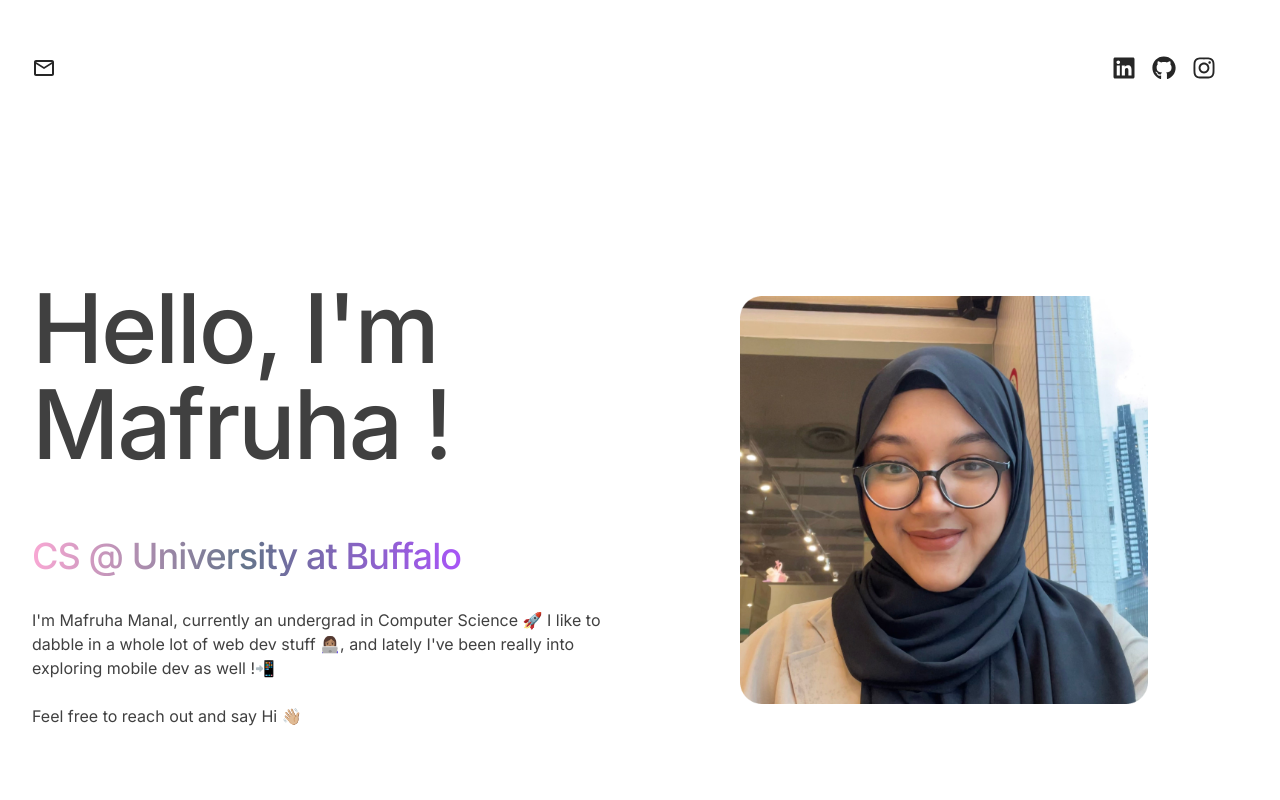
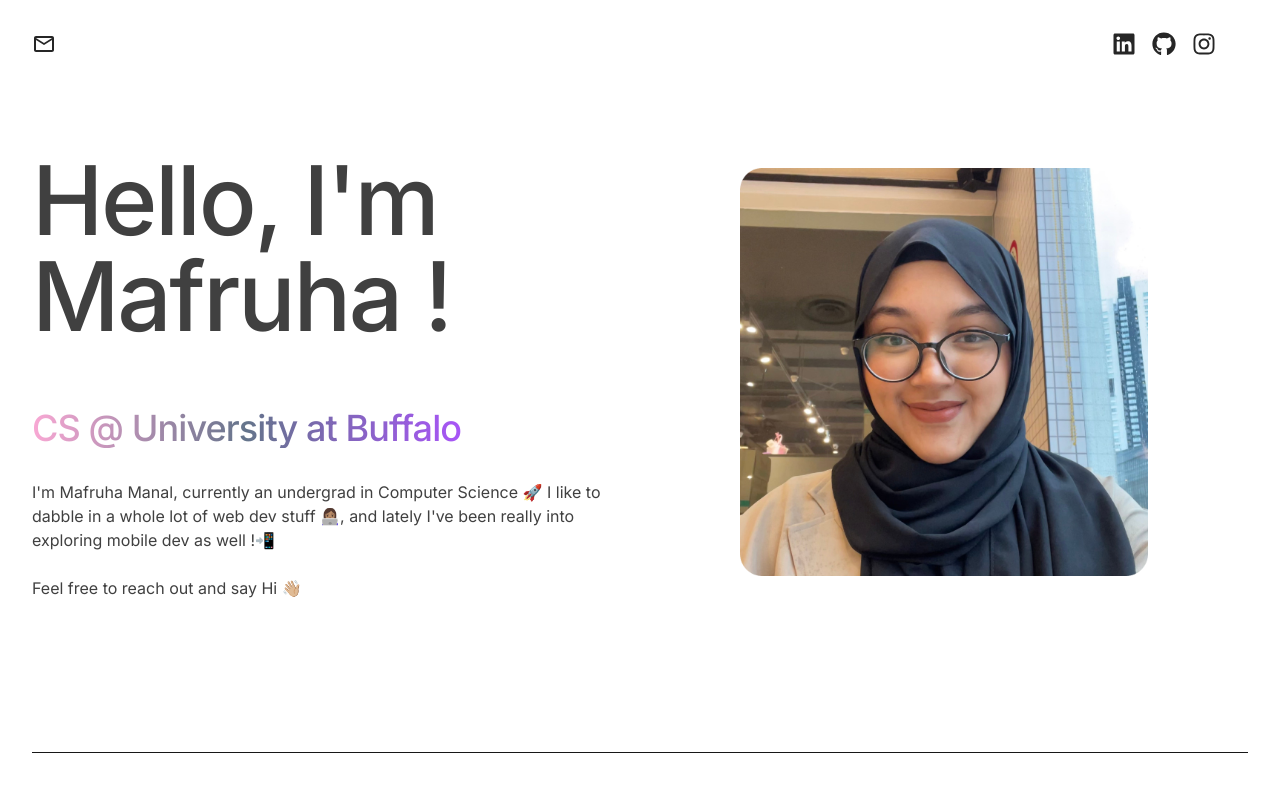
Before and after one commit to mafruhamanal/frontend-app, a React (Create React App) app in the folder client/: page / in a window 1280 px wide. Shown: the top 800 px of the page. Built offline with nearby package versions, Linux system fonts and the light colour scheme.

Commit message:
im sleepy

```diff
--- a/client/package.json
+++ b/client/package.json
@@ -6,6 +6,7 @@
     "@testing-library/jest-dom": "^5.17.0",
     "@testing-library/react": "^13.4.0",
     "@testing-library/user-event": "^13.5.0",
+    "@vercel/speed-insights": "^1.0.12",
     "framer-motion": "^11.2.12",
     "react": "^18.3.1",
     "react-dom": "^18.3.1",
--- a/client/src/components/Navbar.js
+++ b/client/src/components/Navbar.js
@@ -6,7 +6,7 @@ import { MdOutlineEmail } from "react-icons/md";
 
 const Navbar = () => {
   return (
-    <nav className="mb-20 flex items-center justify-between py-6">
+    <nav className="mb-12 flex items-center justify-between py-2">
       <div className="flex flex-shrink-0 items-center">
       <a  href= "mailto: mafruhamanal1@gmail.com" className=" flex items-center justify-center gap-4 text-2xl text-neutral-800">
       <MdOutlineEmail />
--- a/client/src/index.js
+++ b/client/src/index.js
@@ -3,11 +3,13 @@ import ReactDOM from "react-dom/client";
 import "./style.css";
 import App from "./App";
 import reportWebVitals from "./reportWebVitals";
+import { SpeedInsights } from "@vercel/speed-insights/react";
 
 const root = ReactDOM.createRoot(document.getElementById("root"));
 root.render(
   <React.StrictMode>
     <App />
+    <SpeedInsights />
   </React.StrictMode>
 );
 
```
Also changed, not shown: 1 other file (tests, documents, lock files or other folders).
